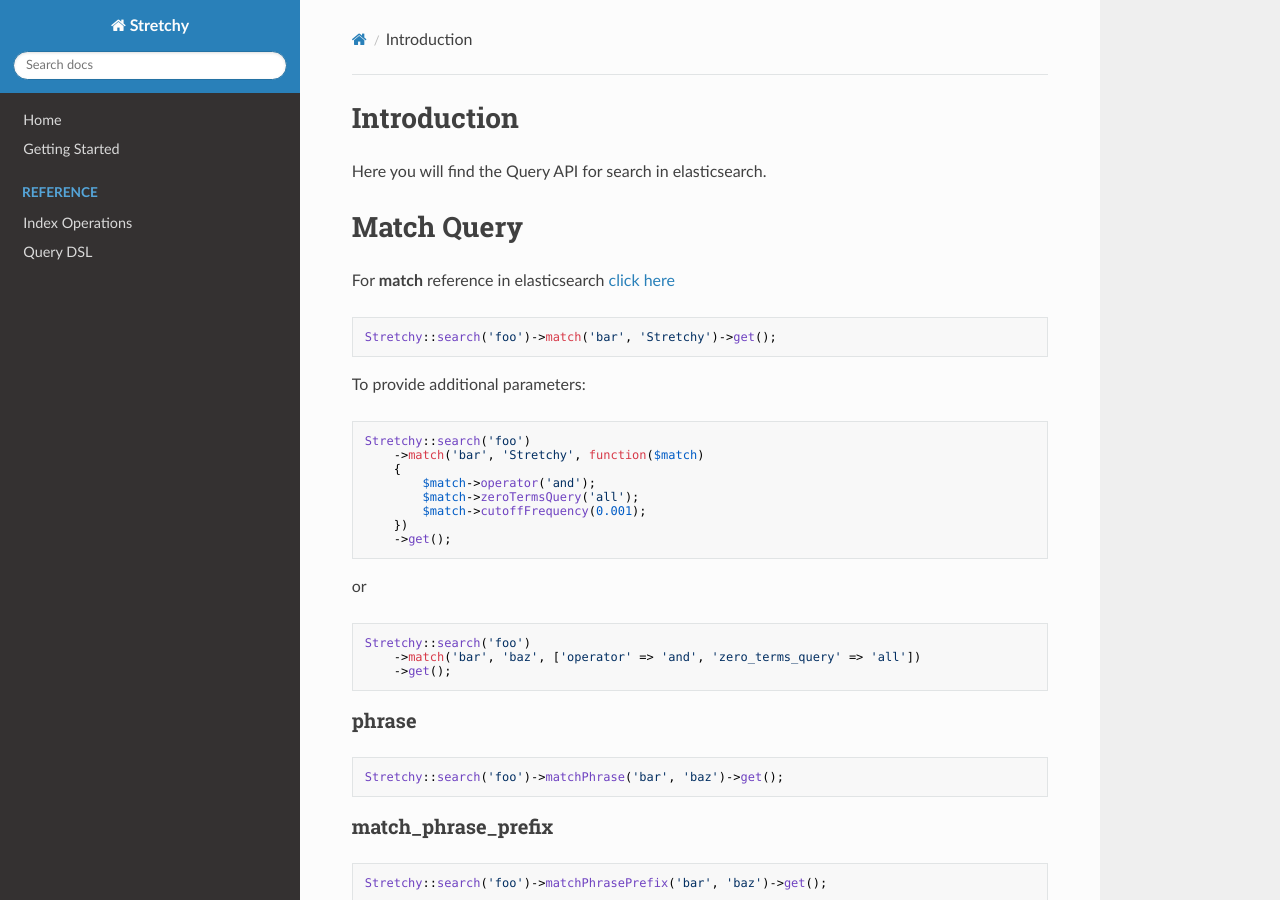
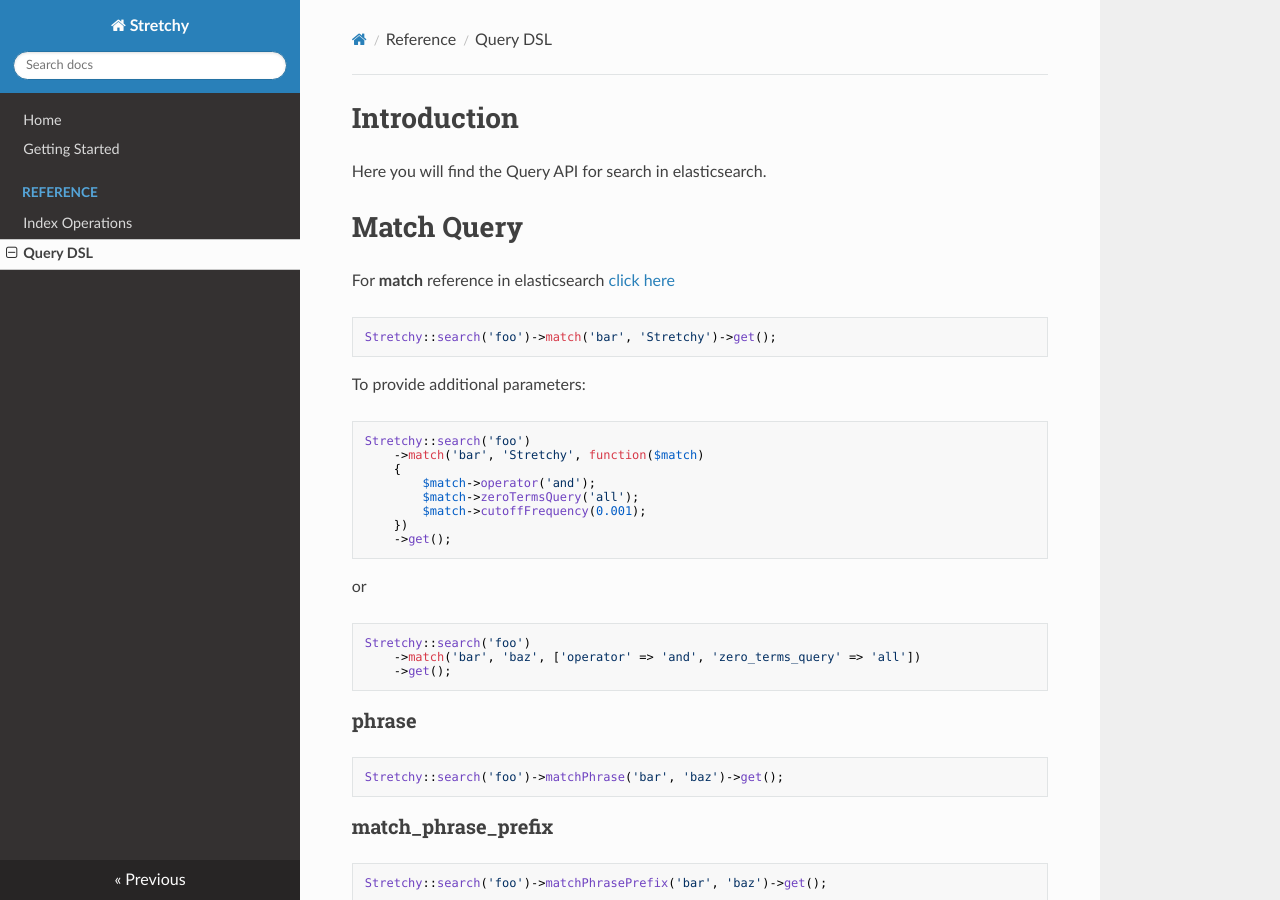
Before and after one commit to ErickTamayo/Stretchy, an MkDocs documentation site: the page built from docs/reference/querydsl.md, in a window 1280 px wide and 900 px high. Built offline with MkDocs 1.6.1, drawn with Linux system fonts in a browser that asks for light colours; nearby versions of some CDN libraries; old or Windows-style settings are respelled for this version of MkDocs; part of the change alters nothing that is shown.

Commit message:
no message

```diff
--- a/mkdocs.yml
+++ b/mkdocs.yml
@@ -5,4 +5,4 @@ pages:
 - ['index.md', 'Home']
 - ['getting_started.md', 'Getting Started']
 - ['reference/index_operations.md', 'Reference', 'Index Operations']
-- ['reference/query_dsl.md', 'Reference', 'Query DSL']
+- ['reference/querydsl.md', 'Reference', 'Query DSL']
```
Also changed, not shown: docs/reference/querydsl.md (renamed from docs/reference/query_DSL.md).
